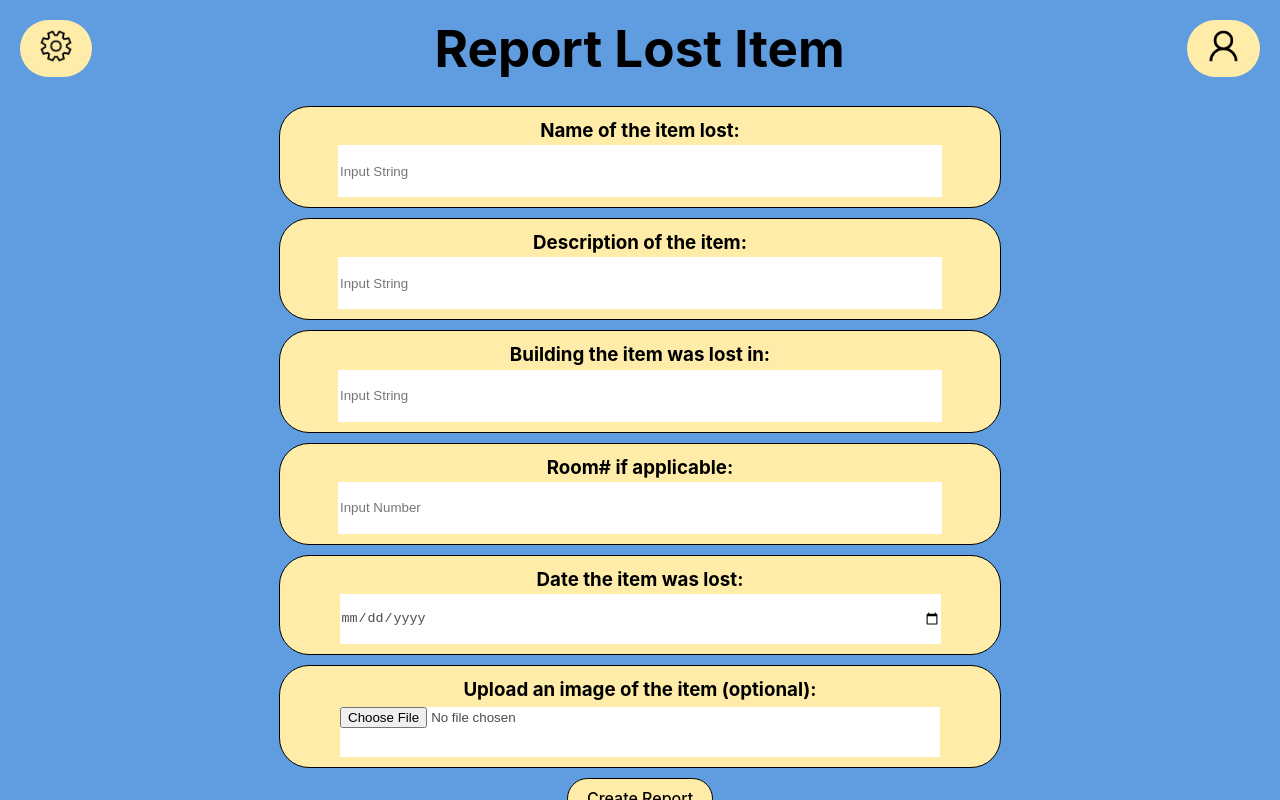
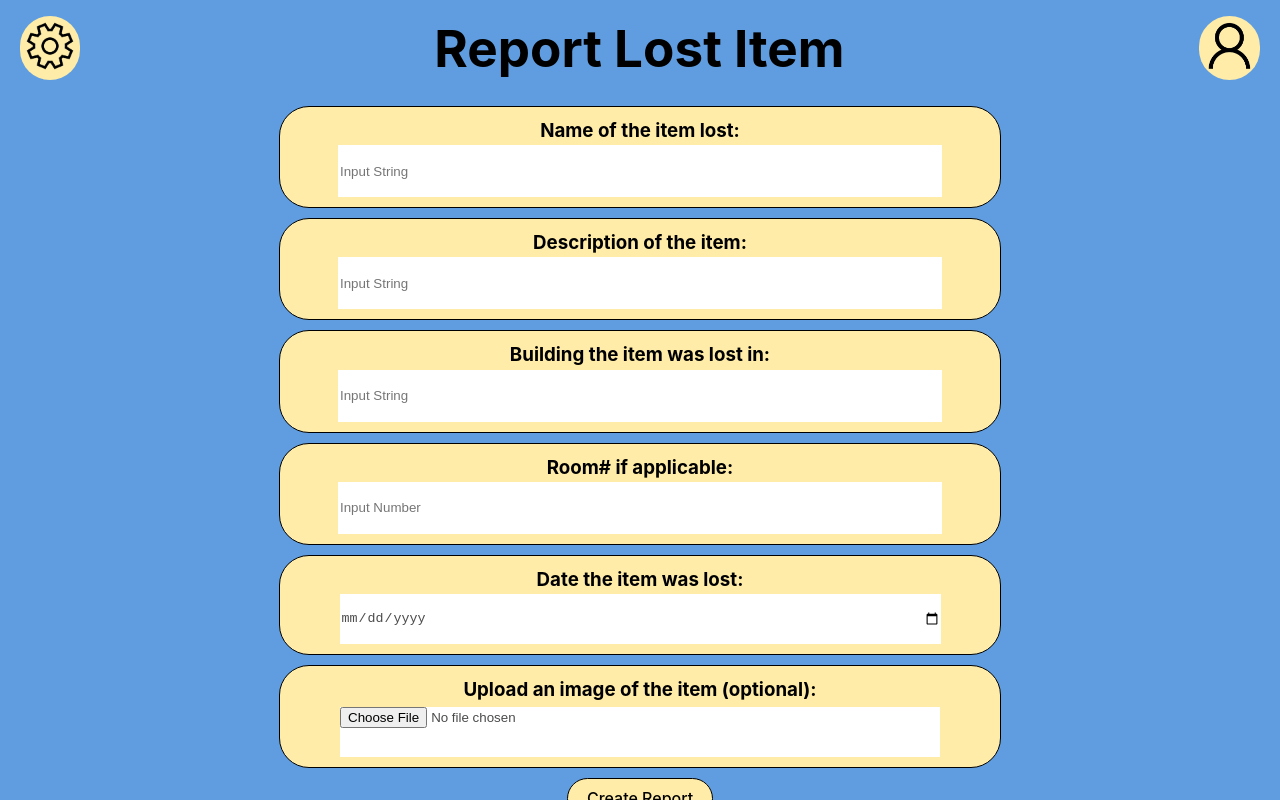
Before and after one commit to Karen033/CPS731-Digital-Lost-and-Found-System, a React (Vite) app in the folder CPS731/: page /LoginPage/LostItemReport in a window 1280 px wide. Built offline with nearby package versions, Linux system fonts and the light colour scheme.

Commit message:
tmu logo links to home page

```diff
--- a/CPS731/src/ProfileManagement.jsx
+++ b/CPS731/src/ProfileManagement.jsx
@@ -21,7 +21,11 @@ function ProfileManagement() {
         <div className="profile-management-page">
             <header className='header'>
                 <div>
-                    <img src={tmuLogo} className="header_logo" />
+                    <button className='home'>
+                        <Link to="/LoginPage/Home">
+                            <img src={tmuLogo} className="header_logo" />
+                        </Link>
+                    </button>
                 </div>
                 <div className='buttons'>
                     <button className='setting'>
--- a/CPS731/src/main.css
+++ b/CPS731/src/main.css
@@ -281,13 +281,14 @@ h1 {
   width: auto;
 }
 
-.setting img, .settings img, .notification img, .profile img, .back img {
-  height: 2em;
+.setting img, .settings img, .notification img, .profile img, .back img, .home img {
+  height: 3em;
   width: auto;
 }
 
-.setting, .settings, .notification, .profile, .back {
+.setting, .settings, .notification, .profile, .back, .home {
   border-color: transparent;
+  padding: 5px;
 }
 
 .report {
@@ -399,7 +400,7 @@ h1 {
   margin: 0;
 }
 
-.profile-management-page header, .setting {
+.profile-management-page header, .setting, .home {
   background-color: #609DE0;
 }
 
```
